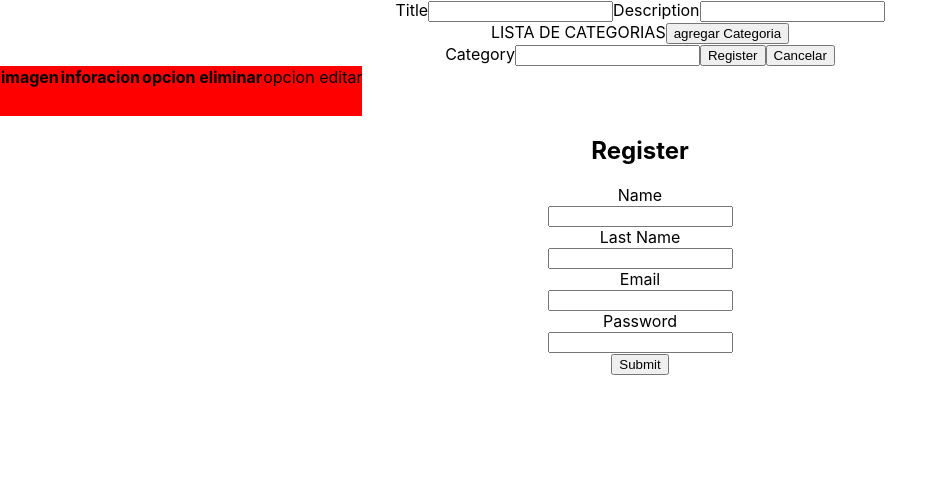
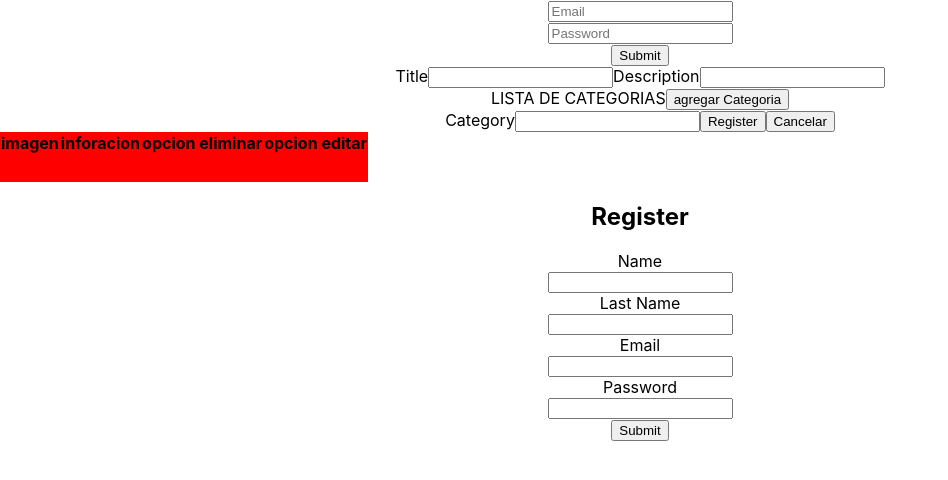
Before and after one commit to SchleicherConfalonieriN/ensolvers, a React (Create React App) app in the folder frontend/: page / in a window 1280 px wide. Shown: the top 480 px of the page, without its empty margins (0-948 px from the left). Built offline with nearby package versions, Linux system fonts and the light colour scheme.

Commit message:
<add> add register and login

```diff
--- a/frontend/src/App.js
+++ b/frontend/src/App.js
@@ -2,9 +2,12 @@ import './App.css';
 import CreateNote from './main/CreateNote';
 import Note from './components/Note';
 import Register from './main/Register';
+import Login from './main/Login';
+
 function App() {
   return (
     <div className="App">
+      <Login/>
       <CreateNote/>
       <Note/>
       <Register/>
--- a/frontend/src/components/Note.js
+++ b/frontend/src/components/Note.js
@@ -9,7 +9,7 @@ const Note = (props) =>{
                 <th>imagen</th>
                 <th>inforacion</th>
                 <th>opcion eliminar</th>
-                <ht>opcion editar</ht>
+                <th>opcion editar</th>
             </tr>
         </div>
     )
--- a/frontend/src/main/Login.js
+++ b/frontend/src/main/Login.js
@@ -1,28 +1,33 @@
 import React from 'react'
+import {useState} from 'react'
+import axios from 'axios'
+const URL ='http://localhost:8000/api/user/login';
 
 
 const Login = () => {
 
     const [email,SetEmail] = useState('')
     const [password,SetPassword] = useState('');
-    const [tipo,SetTipo] = useState('');
+
 
     const log = async (e) =>{
         e.preventDefault()
         axios.post(URL,{email:email, password:password})
         .then((res) => {
+            console.log(res)
             localStorage.setItem("apiData",res.data.token)
             localStorage.setItem("rol",res.data.rol)
-      }).then(window.location.assign('http://localhost:3000/home'));
+      })//.then(window.location.assign('http://localhost:3000/home'));
     }
 
 
     return(
             <form onSubmit={log}>
-            <label>Email</label>
-            <input input= "text"></input>
-            <label>Password</label>
-            <input input= "text"></input>
+                    <input type={"text"} value={email} onChange={(e)=> SetEmail(e.target.value)} placeholder="Email"></input>
+                     <br></br>
+                    <input type={"password"} value={password} onChange={(e)=> SetPassword(e.target.value)}placeholder="Password"></input>
+                     <br></br>
+                     <input type={"submit"}></input>
             </form>
           )
     }
--- a/frontend/src/main/Register.js
+++ b/frontend/src/main/Register.js
@@ -3,7 +3,7 @@ import axios from "axios";
 import {useState} from 'react'
 import {Link} from 'react-router-dom'
 
-
+const URL ='http://localhost:8000/api/user/register';
 
 const Register = () => {
 
@@ -15,8 +15,9 @@ const Register = () => {
     const create = async (e) =>{
         e.preventDefault()
 
-        axios.post(URL,{name:name,lastname:lastname,email:email, password:password})
-        .then(window.location.assign('http://localhost:3000/login'));
+        const res = await axios.post(URL,{name:name,lastname:lastname,email:email, password:password})
+        .then((res)=> console.log(res))
+        //.then(window.location.assign('http://localhost:3000/login'));
 
     }
 
```
